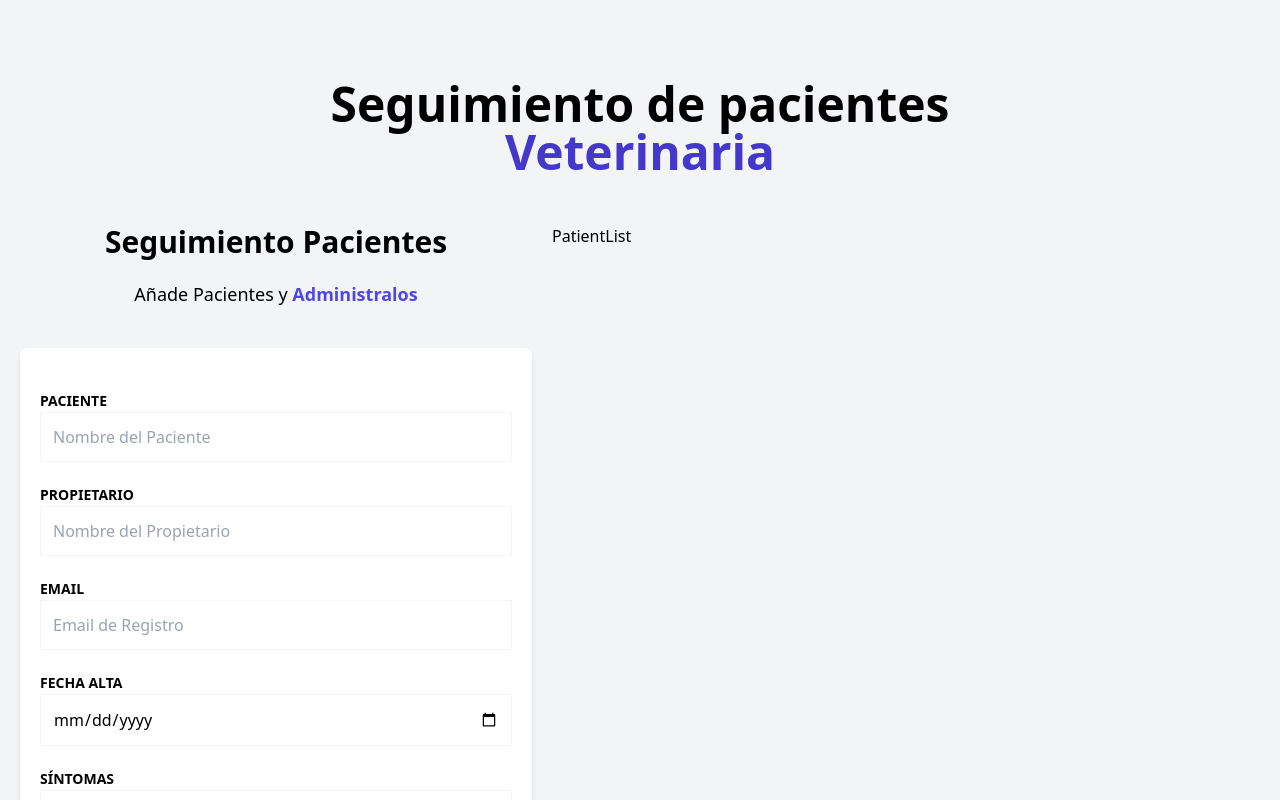
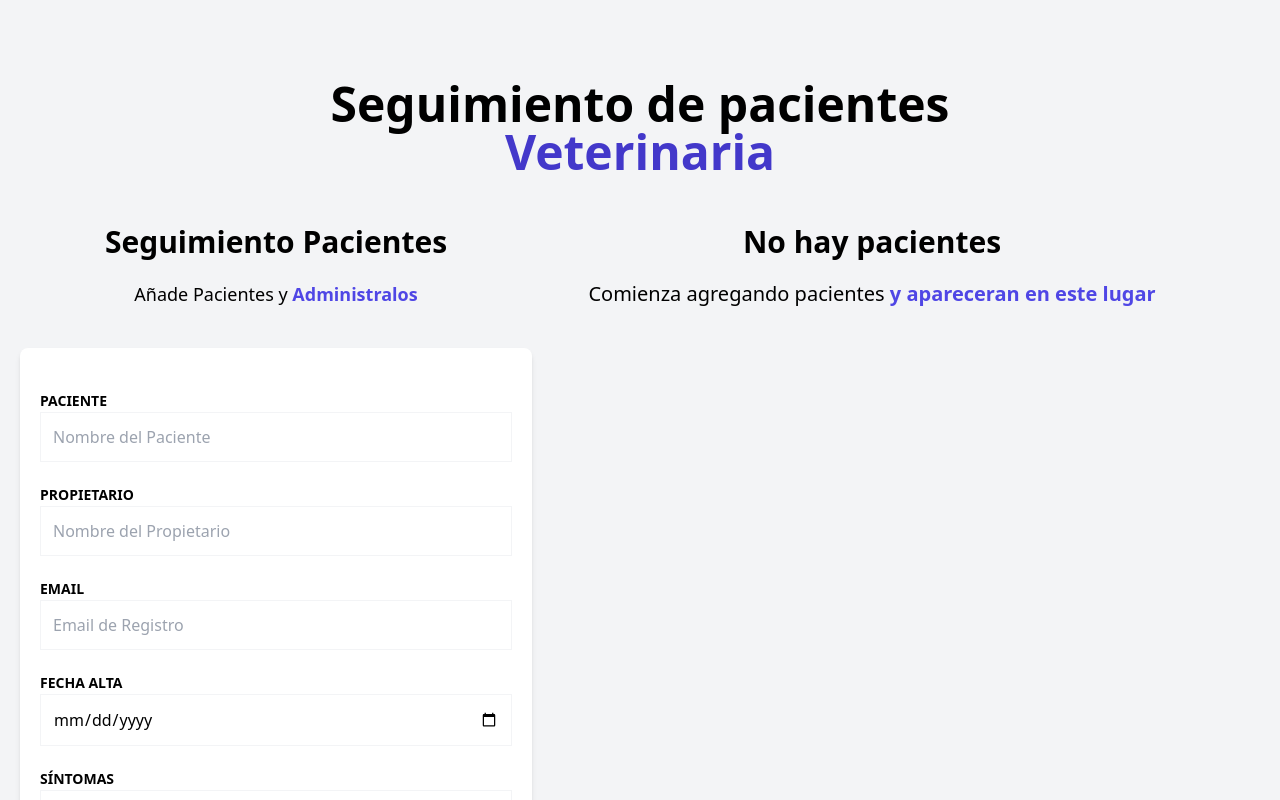
Before and after one commit to francoarmando1911/pacientes-zustand, a React (Vite) app: page / in a window 1280 px wide. Shown: the top 800 px of the page. Built offline with nearby package versions, Linux system fonts and the light colour scheme.

Commit message:
Trabajando en los estilos del componente PatientList

```diff
--- a/src/components/PatientList.tsx
+++ b/src/components/PatientList.tsx
@@ -1,7 +1,32 @@
-
+import { usePatientStore } from "../store"
 
 export default function PatientList() {
+
+  const patients = usePatientStore((state) => state.patients)
+  console.log(patients)
+
   return (
-    <div>PatientList</div>
+    <div className="md:w-1/2 ld:3/5 md:h-screen overflow-y-scroll">
+      {patients.length ? (
+        <>
+          <h2 className="font-black text-3xl text-center">Listado de pacientes</h2>
+          <p className="text-xl mt-5 mb-10 text-center">
+            Administra tus {''}
+            <span className="text-indigo-600 font-bold"> pacientes y horarios</span>
+          </p>
+
+        </>
+
+      ) : (
+        <>
+          <h2 className="font-black text-3xl text-center">No hay pacientes</h2>
+          <p className="text-xl mt-5 mb-10 text-center">
+            Comienza agregando pacientes {''}
+            <span className="text-indigo-600 font-bold"> y apareceran en este lugar</span>
+          </p>
+        </>
+      )}
+
+    </div>
   )
 }
```
